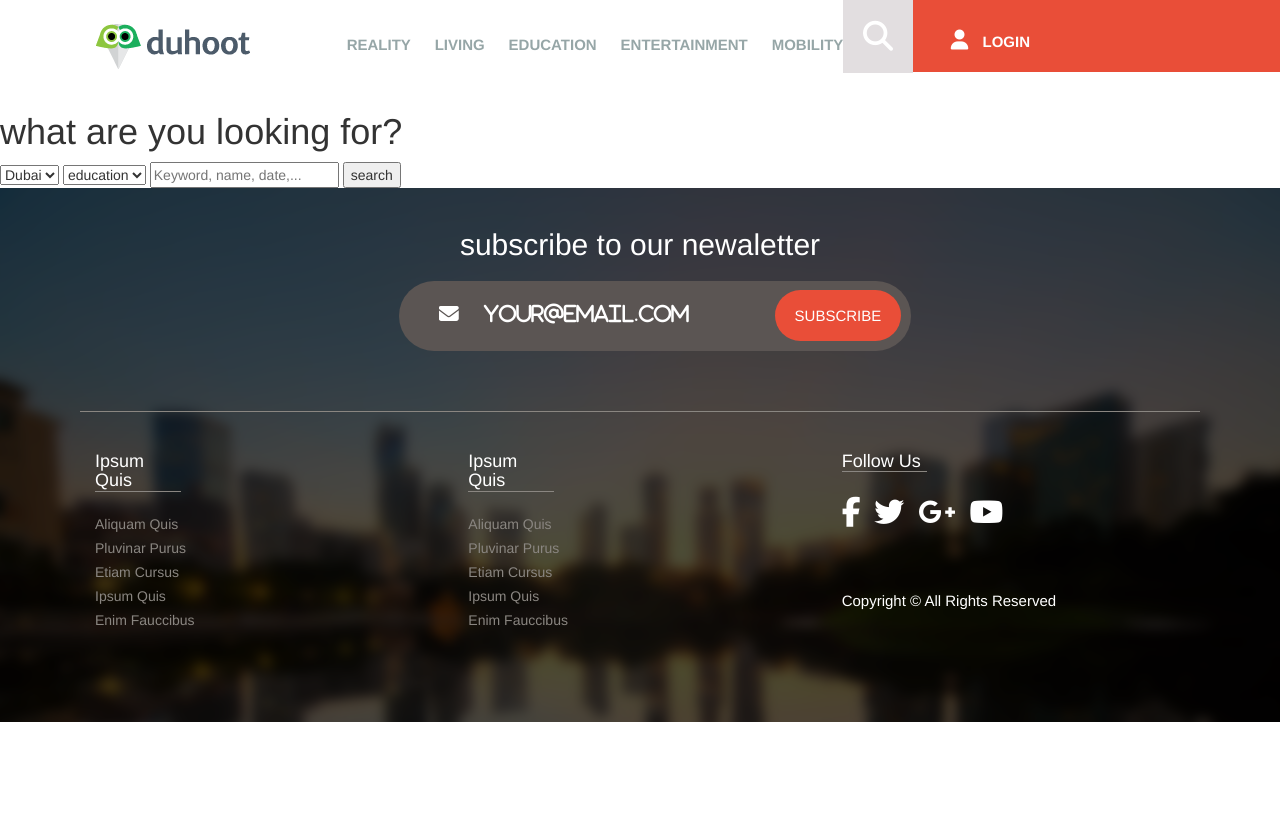
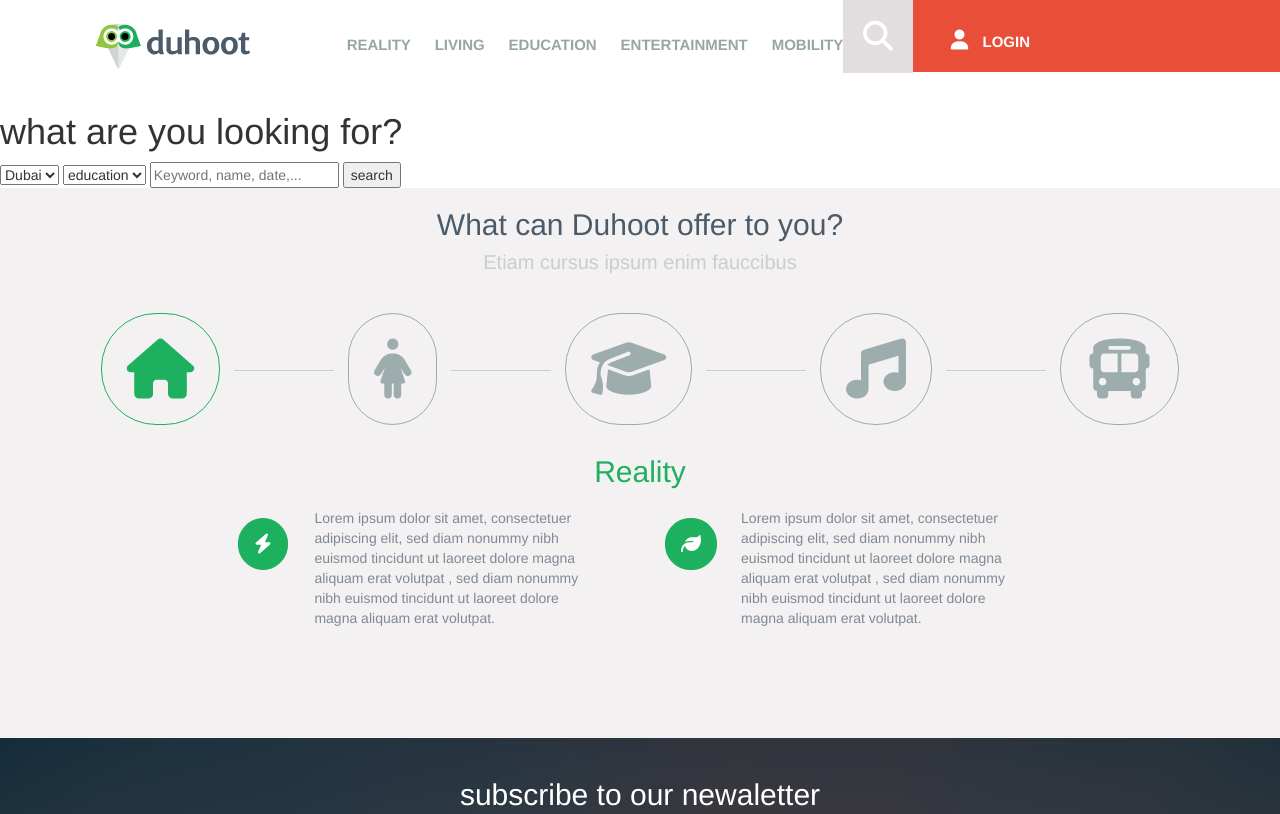
Before and after one commit to elarialatif/duhoot, a plain HTML site: page index.html in a window 1280 px wide. Shown: the top 814 px of the page. Drawn offline with Linux system fonts and the light colour scheme.

Commit message:
offer section

```diff
--- a/assets/css/style.css
+++ b/assets/css/style.css
@@ -113,6 +113,102 @@
 } */
 
 
+/* Offer */
+
+.offer {
+    display: block;
+    overflow: hidden;
+    background: #f3f1f2;
+}
+
+.offer h2,
+.offer h5,
+.offer .icons {
+    text-align: center;
+}
+
+.offer h2 {
+    color: #4b5b6a;
+}
+
+.offer h5 {
+    color: #c8cecf;
+    font-size: 2rem;
+}
+
+.offer .icons {
+    margin-top: 4rem;
+}
+
+.offer .icons a {
+    display: inline-block;
+    border: 1px solid #9dacad;
+    border-radius: 55px;
+    margin: 0 1rem;
+}
+
+.offer .icons a:hover {
+    border: 1px solid #1db05e;
+}
+
+.offer .icons a i:hover {
+    color: #1db05e;
+}
+
+.offer .icons a.active {
+    border: 1px solid #1db05e;
+}
+
+.offer .icons a.active i {
+    color: #1db05e;
+}
+
+.offer .icons hr {
+    display: inline-block;
+    border-top: 1px solid #c8cecf;
+    padding: 0 5rem;
+}
+
+.offer .icons a i {
+    font-size: 6rem;
+    color: #9dacad;
+    padding: 2.5rem;
+}
+
+.offer .details {
+    display: block;
+    overflow: hidden;
+    margin-top: 1rem;
+    margin-bottom: 10rem;
+}
+
+.offer .details h2 {
+    color: #1db05e;
+    text-transform: capitalize;
+    margin: 2rem 0;
+}
+
+.offer .details div p {
+    display: inline-block;
+    color: #808996;
+    padding: 0 2rem;
+}
+
+.offer .details div span {
+    padding: 1rem;
+}
+
+.offer .details div i {
+    display: inline-block;
+    color: #fff;
+    background: #1db05e;
+    border: 1px solid #1db05e;
+    border-radius: 25px;
+    font-size: 2rem;
+    padding: 1.5rem;
+}
+
+
 /* Footer */
 
 .footer {
--- a/index.html
+++ b/index.html
@@ -61,7 +61,38 @@
     <!-- End Of Search -->
     <!-- Offers -->
     <section class="offer">
-
+        <h2>What can Duhoot offer to you?</h2>
+        <h5>Etiam cursus ipsum enim fauccibus</h5>
+        <div class="icons">
+            <a class="active" href=""><i class="fa fa-home" aria-hidden="true"></i></a>
+            <hr>
+            <a href=""><i class="fa fa-female" aria-hidden="true"></i></a>
+            <hr>
+            <a href=""><i class="fa fa-graduation-cap" aria-hidden="true"></i></a>
+            <hr>
+            <a href=""><i class="fa fa-music" aria-hidden="true"></i></a>
+            <hr>
+            <a href=""><i class="fa fa-bus" aria-hidden="true"></i></a>
+        </div>
+        <div class="details">
+            <h2>reality</h2>
+            <div class="col-lg-4 col-lg-offset-2 col-md-4 col-sm-4 col-xs-12">
+                <span class="col-lg-2 col-md-2 col-sm-4 col-xs-12">
+                    <i class="fa fa-bolt" aria-hidden="true"></i>
+                </span>
+                <p class="col-lg-10 col-md-10 col-sm-4 col-xs-12">
+                    Lorem ipsum dolor sit amet, consectetuer adipiscing elit, sed diam nonummy nibh euismod tincidunt ut laoreet dolore magna aliquam erat volutpat , sed diam nonummy nibh euismod tincidunt ut laoreet dolore magna aliquam erat volutpat.
+                </p>
+            </div>
+            <div class="col-lg-4 col-md-4 col-sm-4 col-xs-12">
+                <span class="col-lg-2 col-md-2 col-sm-4 col-xs-12">
+                    <i class="fa fa-leaf" aria-hidden="true"></i>
+                </span>
+                <p class="col-lg-10 col-md-10 col-sm-4 col-xs-12">
+                    Lorem ipsum dolor sit amet, consectetuer adipiscing elit, sed diam nonummy nibh euismod tincidunt ut laoreet dolore magna aliquam erat volutpat , sed diam nonummy nibh euismod tincidunt ut laoreet dolore magna aliquam erat volutpat.
+                </p>
+            </div>
+        </div>
     </section>
     <!-- End Of Offers -->
     <!-- Footer -->
```
